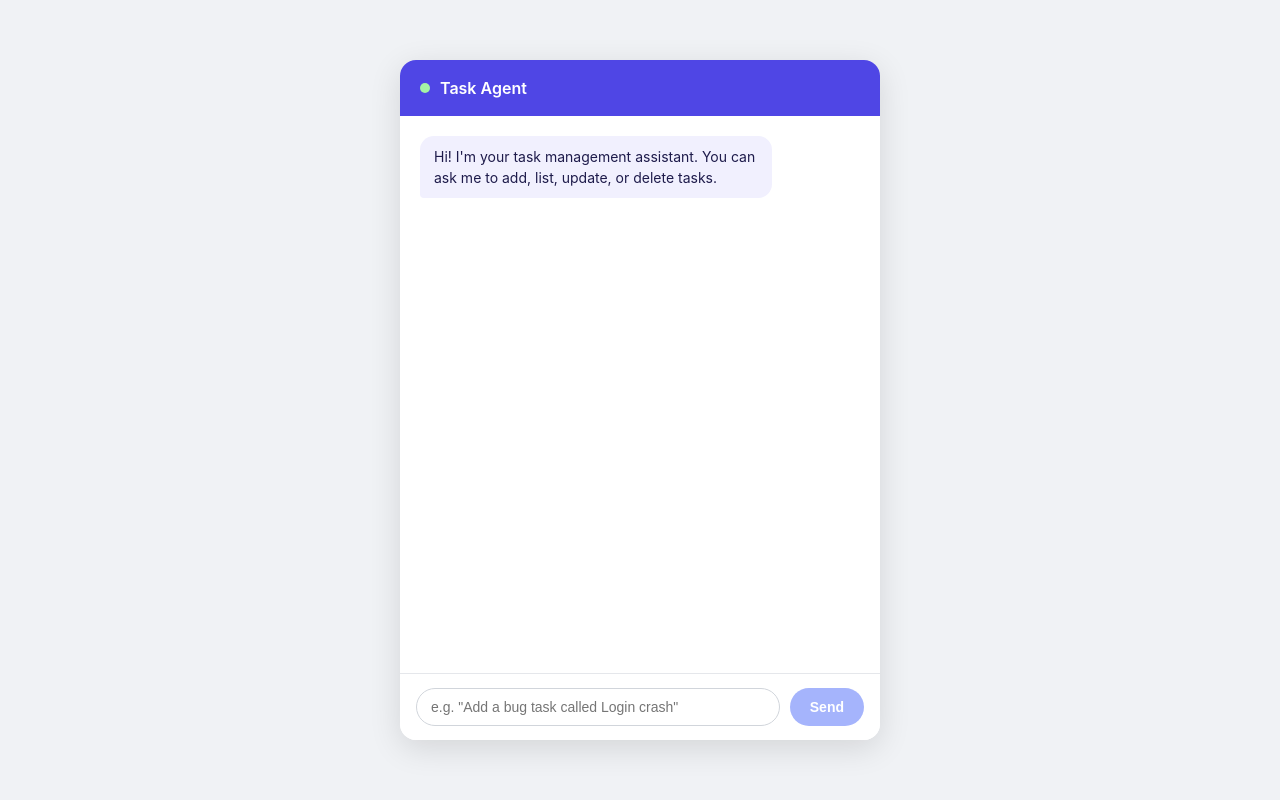
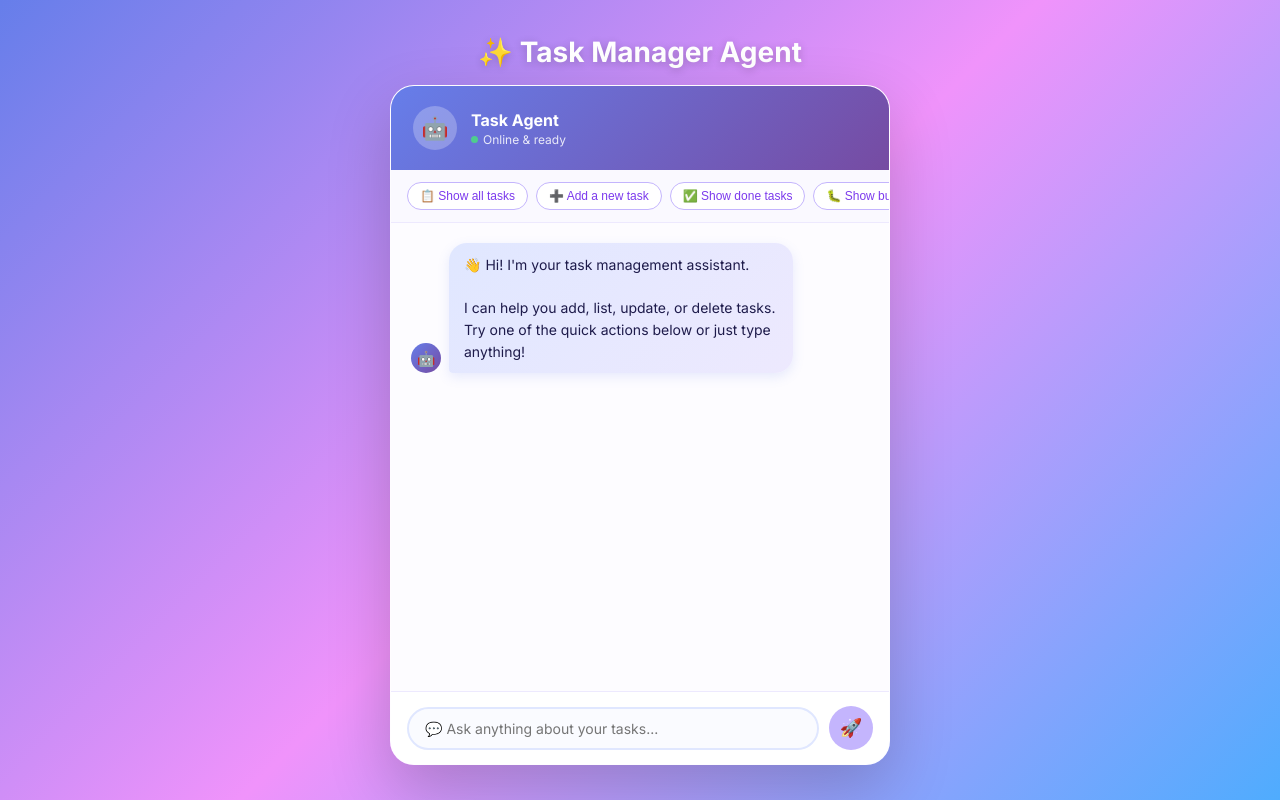
Before and after one commit to Yael-Cirota/task-manager-agent, a plain HTML site: page function calling/chat_ui/index.html in a window 1280 px wide. Drawn offline with nearby package versions, Linux system fonts and the light colour scheme.

Commit message:
Redesign chat UI with colorful gradient theme and emoji icons

```diff
--- a/function calling/chat_ui/index.html
+++ b/function calling/chat_ui/index.html
@@ -8,44 +8,119 @@
     <script src="https://unpkg.com/react-dom@18/umd/react-dom.development.js"></script>
     <script src="https://unpkg.com/@babel/standalone/babel.min.js"></script>
     <style>
+      @import url('https://fonts.googleapis.com/css2?family=Inter:wght@400;500;600;700&display=swap');
+
       * { box-sizing: border-box; margin: 0; padding: 0; }
 
       body {
-        font-family: -apple-system, BlinkMacSystemFont, "Segoe UI", sans-serif;
-        background: #f0f2f5;
+        font-family: 'Inter', sans-serif;
+        background: linear-gradient(135deg, #667eea 0%, #f093fb 50%, #4facfe 100%);
         display: flex;
         justify-content: center;
         align-items: center;
-        height: 100vh;
+        min-height: 100vh;
       }
 
-      .chat-container {
-        width: 480px;
-        height: 680px;
-        background: #fff;
-        border-radius: 16px;
-        box-shadow: 0 8px 32px rgba(0,0,0,0.12);
+      .chat-wrapper {
         display: flex;
         flex-direction: column;
-        overflow: hidden;
+        align-items: center;
+        gap: 16px;
       }
 
-      .chat-header {
-        background: #4f46e5;
+      .chat-title {
         color: #fff;
-        padding: 18px 20px;
-        font-size: 16px;
-        font-weight: 600;
+        font-size: 28px;
+        font-weight: 700;
+        text-shadow: 0 2px 8px rgba(0,0,0,0.2);
         display: flex;
         align-items: center;
         gap: 10px;
       }
 
-      .chat-header .dot {
-        width: 10px;
-        height: 10px;
-        background: #a5f3a5;
+      .chat-container {
+        width: 500px;
+        height: 680px;
+        background: rgba(255,255,255,0.95);
+        backdrop-filter: blur(20px);
+        border-radius: 24px;
+        box-shadow: 0 24px 64px rgba(0,0,0,0.2);
+        display: flex;
+        flex-direction: column;
+        overflow: hidden;
+        border: 1px solid rgba(255,255,255,0.6);
+      }
+
+      .chat-header {
+        background: linear-gradient(135deg, #667eea, #764ba2);
+        color: #fff;
+        padding: 20px 22px;
+        display: flex;
+        align-items: center;
+        gap: 14px;
+      }
+
+      .avatar {
+        width: 44px;
+        height: 44px;
+        background: rgba(255,255,255,0.25);
         border-radius: 50%;
+        display: flex;
+        align-items: center;
+        justify-content: center;
+        font-size: 22px;
+        flex-shrink: 0;
+      }
+
+      .header-info .name {
+        font-size: 16px;
+        font-weight: 700;
+      }
+
+      .header-info .status {
+        font-size: 12px;
+        opacity: 0.85;
+        display: flex;
+        align-items: center;
+        gap: 5px;
+        margin-top: 2px;
+      }
+
+      .status-dot {
+        width: 7px;
+        height: 7px;
+        background: #4ade80;
+        border-radius: 50%;
+        display: inline-block;
+      }
+
+      .quick-actions {
+        display: flex;
+        gap: 8px;
+        padding: 12px 16px;
+        background: #faf9ff;
+        border-bottom: 1px solid #ede9fe;
+        overflow-x: auto;
+        scrollbar-width: none;
+      }
+
+      .quick-btn {
+        white-space: nowrap;
+        padding: 6px 12px;
+        border-radius: 20px;
+        border: 1.5px solid #c4b5fd;
+        background: #fff;
+        color: #7c3aed;
+        font-size: 12px;
+        font-weight: 500;
+        cursor: pointer;
+        transition: all 0.2s;
+      }
+
+      .quick-btn:hover {
+        background: #7c3aed;
+        color: #fff;
+        border-color: #7c3aed;
       }
 
       .messages {
@@ -54,92 +129,150 @@
         padding: 20px;
         display: flex;
         flex-direction: column;
-        gap: 12px;
+        gap: 14px;
+        background: #fdfcff;
       }
 
+      .messages::-webkit-scrollbar { width: 4px; }
+      .messages::-webkit-scrollbar-thumb { background: #c4b5fd; border-radius: 4px; }
+
+      .msg-row {
+        display: flex;
+        align-items: flex-end;
+        gap: 8px;
+      }
+
+      .msg-row.user { flex-direction: row-reverse; }
+
+      .msg-avatar {
+        width: 30px;
+        height: 30px;
+        border-radius: 50%;
+        display: flex;
+        align-items: center;
+        justify-content: center;
+        font-size: 15px;
+        flex-shrink: 0;
+      }
+
+      .msg-avatar.agent-av { background: linear-gradient(135deg, #667eea, #764ba2); }
+      .msg-avatar.user-av  { background: linear-gradient(135deg, #f093fb, #f5576c); }
+      .msg-avatar.error-av { background: #fee2e2; }
+
       .message {
-        max-width: 80%;
-        padding: 10px 14px;
-        border-radius: 14px;
+        max-width: 75%;
+        padding: 11px 15px;
+        border-radius: 18px;
         font-size: 14px;
-        line-height: 1.5;
+        line-height: 1.55;
         white-space: pre-wrap;
         word-break: break-word;
       }
 
       .message.user {
-        align-self: flex-end;
-        background: #4f46e5;
+        background: linear-gradient(135deg, #f093fb, #f5576c);
         color: #fff;
         border-bottom-right-radius: 4px;
+        box-shadow: 0 4px 12px rgba(245,87,108,0.3);
       }
 
       .message.agent {
-        align-self: flex-start;
-        background: #f1f0fe;
+        background: linear-gradient(135deg, #e0e7ff, #ede9fe);
         color: #1e1b4b;
         border-bottom-left-radius: 4px;
+        box-shadow: 0 4px 12px rgba(102,126,234,0.15);
       }
 
       .message.error {
-        align-self: flex-start;
         background: #fee2e2;
         color: #991b1b;
         border-bottom-left-radius: 4px;
       }
 
-      .typing {
-        align-self: flex-start;
-        background: #f1f0fe;
-        color: #6b7280;
-        padding: 10px 16px;
-        border-radius: 14px;
+      .typing-row {
+        display: flex;
+        align-items: flex-end;
+        gap: 8px;
+      }
+
+      .typing-bubble {
+        background: linear-gradient(135deg, #e0e7ff, #ede9fe);
+        padding: 12px 16px;
+        border-radius: 18px;
         border-bottom-left-radius: 4px;
-        font-size: 13px;
-        font-style: italic;
+        display: flex;
+        gap: 5px;
+        align-items: center;
+      }
+
+      .dot-bounce {
+        width: 7px;
+        height: 7px;
+        background: #7c3aed;
+        border-radius: 50%;
+        animation: bounce 1.2s infinite;
+      }
+      .dot-bounce:nth-child(2) { animation-delay: 0.2s; }
+      .dot-bounce:nth-child(3) { animation-delay: 0.4s; }
+
+      @keyframes bounce {
+        0%, 80%, 100% { transform: translateY(0); }
+        40% { transform: translateY(-6px); }
       }
 
       .input-row {
         display: flex;
         padding: 14px 16px;
         gap: 10px;
-        border-top: 1px solid #e5e7eb;
+        border-top: 1px solid #ede9fe;
         background: #fff;
+        align-items: center;
       }
 
       .input-row input {
         flex: 1;
-        padding: 10px 14px;
-        border: 1px solid #d1d5db;
+        padding: 11px 16px;
+        border: 2px solid #e0e7ff;
         border-radius: 24px;
         font-size: 14px;
         outline: none;
-        transition: border 0.2s;
+        transition: border 0.2s, box-shadow 0.2s;
+        font-family: inherit;
+        background: #fafbff;
       }
 
       .input-row input:focus {
-        border-color: #4f46e5;
+        border-color: #7c3aed;
+        box-shadow: 0 0 0 3px rgba(124,58,237,0.1);
       }
 
-      .input-row button {
-        background: #4f46e5;
+      .send-btn {
+        width: 44px;
+        height: 44px;
+        background: linear-gradient(135deg, #667eea, #764ba2);
         color: #fff;
         border: none;
-        border-radius: 24px;
-        padding: 10px 20px;
-        font-size: 14px;
-        font-weight: 600;
+        border-radius: 50%;
+        font-size: 18px;
         cursor: pointer;
-        transition: background 0.2s;
+        transition: transform 0.2s, box-shadow 0.2s;
+        display: flex;
+        align-items: center;
+        justify-content: center;
+        flex-shrink: 0;
+        box-shadow: 0 4px 12px rgba(102,126,234,0.4);
       }
 
-      .input-row button:hover:not(:disabled) {
-        background: #4338ca;
+      .send-btn:hover:not(:disabled) {
+        transform: scale(1.08);
+        box-shadow: 0 6px 16px rgba(102,126,234,0.5);
       }
 
-      .input-row button:disabled {
-        background: #a5b4fc;
+      .send-btn:disabled {
+        background: #c4b5fd;
+        box-shadow: none;
         cursor: not-allowed;
+        transform: none;
       }
     </style>
   </head>
@@ -149,11 +282,19 @@
     <script type="text/babel">
       const API_URL = "http://127.0.0.1:8000/chat";
 
+      const QUICK = [
+        "📋 Show all tasks",
+        "➕ Add a new task",
+        "✅ Show done tasks",
+        "🐛 Show bug tasks",
+        "🔥 Show pending tasks",
+      ];
+
       function App() {
         const [messages, setMessages] = React.useState([
           {
             role: "agent",
-            text: "Hi! I'm your task management assistant. You can ask me to add, list, update, or delete tasks.",
+            text: "👋 Hi! I'm your task management assistant.\n\nI can help you add, list, update, or delete tasks. Try one of the quick actions below or just type anything!",
           },
         ]);
         const [input, setInput] = React.useState("");
@@ -164,10 +305,9 @@
           bottomRef.current?.scrollIntoView({ behavior: "smooth" });
         }, [messages, loading]);
 
-        async function sendMessage() {
-          const text = input.trim();
+        async function sendMessage(text) {
+          text = (text ?? input).trim();
           if (!text || loading) return;
-
           setInput("");
           setMessages((prev) => [...prev, { role: "user", text }]);
           setLoading(true);
@@ -178,60 +318,75 @@
               headers: { "Content-Type": "application/json" },
               body: JSON.stringify({ message: text }),
             });
-
             const data = await res.json();
-
-            if (!res.ok) {
-              throw new Error(data.detail || "Server error");
-            }
-
+            if (!res.ok) throw new Error(data.detail || "Server error");
             setMessages((prev) => [...prev, { role: "agent", text: data.reply }]);
           } catch (err) {
-            setMessages((prev) => [
-              ...prev,
-              { role: "error", text: "Error: " + err.message },
-            ]);
+            setMessages((prev) => [...prev, { role: "error", text: "⚠️ " + err.message }]);
           } finally {
             setLoading(false);
           }
         }
 
         function handleKeyDown(e) {
-          if (e.key === "Enter" && !e.shiftKey) {
-            e.preventDefault();
-            sendMessage();
-          }
+          if (e.key === "Enter" && !e.shiftKey) { e.preventDefault(); sendMessage(); }
         }
 
+        const roleEmoji = { agent: "🤖", user: "🧑", error: "⚠️" };
+
         return (
+          <div className="chat-wrapper">
+            <div className="chat-title">✨ Task Manager Agent</div>
             <div className="chat-container">
+
               <div className="chat-header">
-              <div className="dot" />
-              Task Agent
+                <div className="avatar">🤖</div>
+                <div className="header-info">
+                  <div className="name">Task Agent</div>
+                  <div className="status"><span className="status-dot"/>Online & ready</div>
+                </div>
+              </div>
+
+              <div className="quick-actions">
+                {QUICK.map((q) => (
+                  <button key={q} className="quick-btn" onClick={() => sendMessage(q)} disabled={loading}>
+                    {q}
+                  </button>
+                ))}
               </div>
 
               <div className="messages">
                 {messages.map((msg, i) => (
-                <div key={i} className={`message ${msg.role}`}>
-                  {msg.text}
+                  <div key={i} className={`msg-row ${msg.role}`}>
+                    <div className={`msg-avatar ${msg.role}-av`}>{roleEmoji[msg.role]}</div>
+                    <div className={`message ${msg.role}`}>{msg.text}</div>
                   </div>
                 ))}
-              {loading && <div className="typing">Agent is thinking...</div>}
+                {loading && (
+                  <div className="typing-row">
+                    <div className="msg-avatar agent-av">🤖</div>
+                    <div className="typing-bubble">
+                      <div className="dot-bounce"/><div className="dot-bounce"/><div className="dot-bounce"/>
+                    </div>
+                  </div>
+                )}
                 <div ref={bottomRef} />
               </div>
 
               <div className="input-row">
                 <input
                   type="text"
-                placeholder='e.g. "Add a bug task called Login crash"'
+                  placeholder='💬 Ask anything about your tasks...'
                   value={input}
                   onChange={(e) => setInput(e.target.value)}
                   onKeyDown={handleKeyDown}
                   disabled={loading}
                 />
-              <button onClick={sendMessage} disabled={loading || !input.trim()}>
-                Send
+                <button className="send-btn" onClick={() => sendMessage()} disabled={loading || !input.trim()}>
+                  🚀
                 </button>
+              </div>
+
             </div>
           </div>
         );
```
Lines whose indentation alone changed are shown as unchanged.
